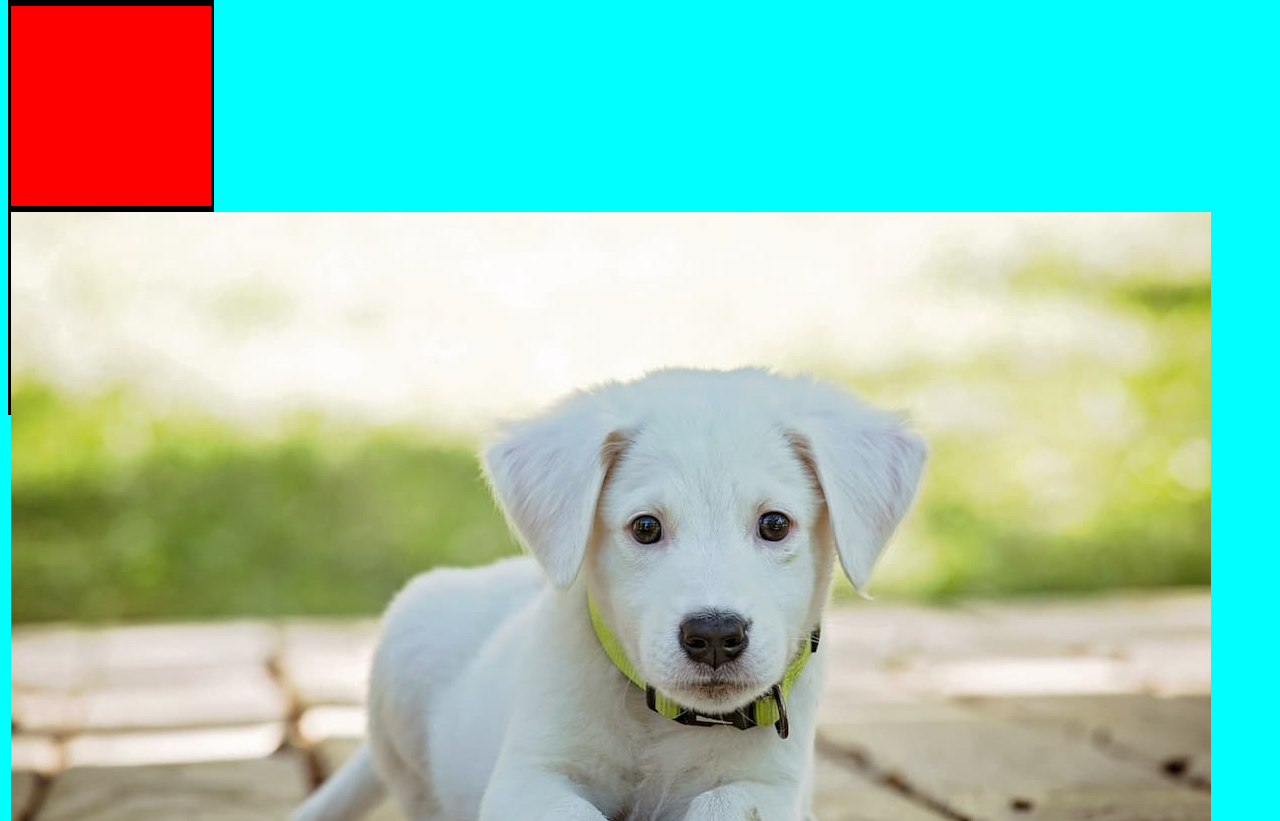
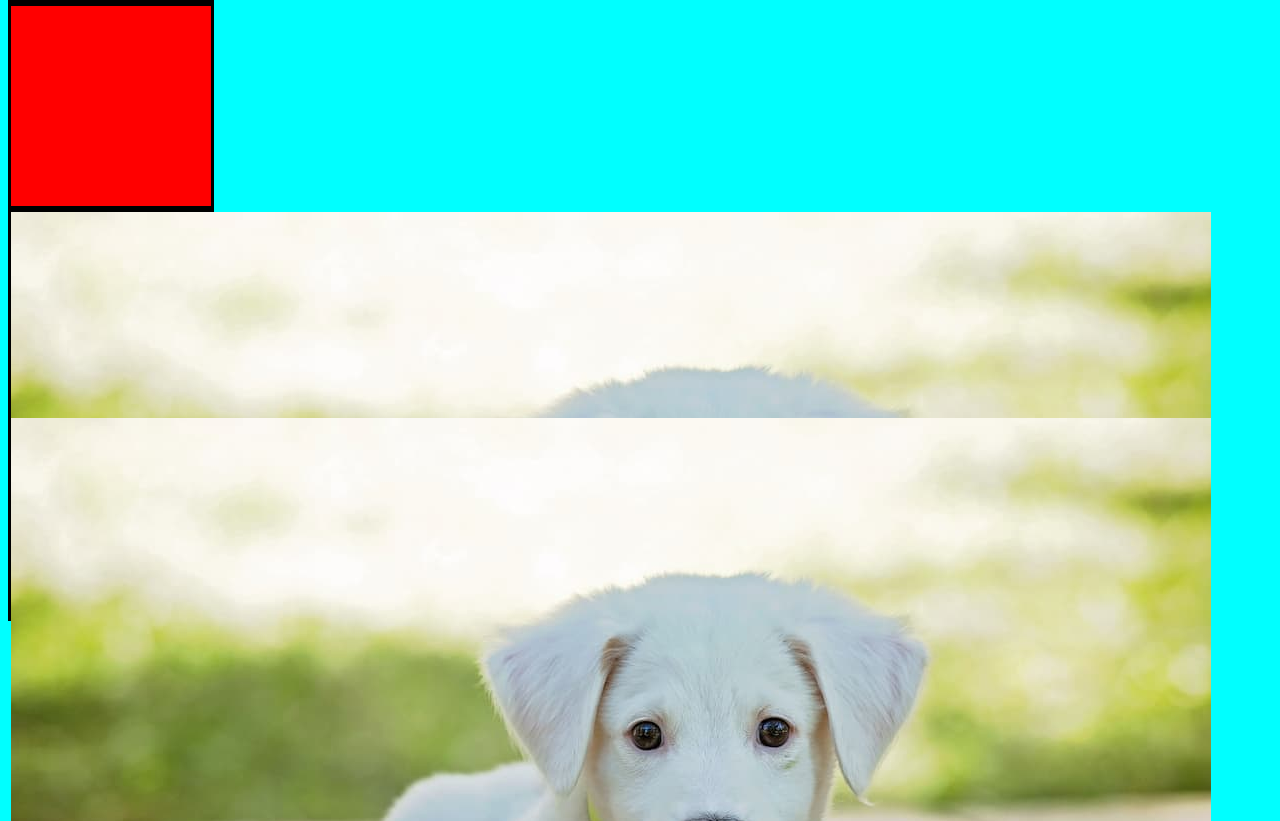
Before and after one commit to kanapkiztomkiem/www1, a plain HTML site: page index.html in a window 1280 px wide. Shown: the part 417-1238 px from the top of the page. Drawn offline with Linux system fonts and the light colour scheme.

Commit message:
Dodano 2 obrazek

```diff
--- a/index.html
+++ b/index.html
@@ -11,5 +11,6 @@
     <div></div>
     <div></div>
     <div><img src="./grafika/1.jpg" alt=""></div>
+    <div><img src="./grafika/1.jpg" alt=""></div>
 </body>
 </html>
```
